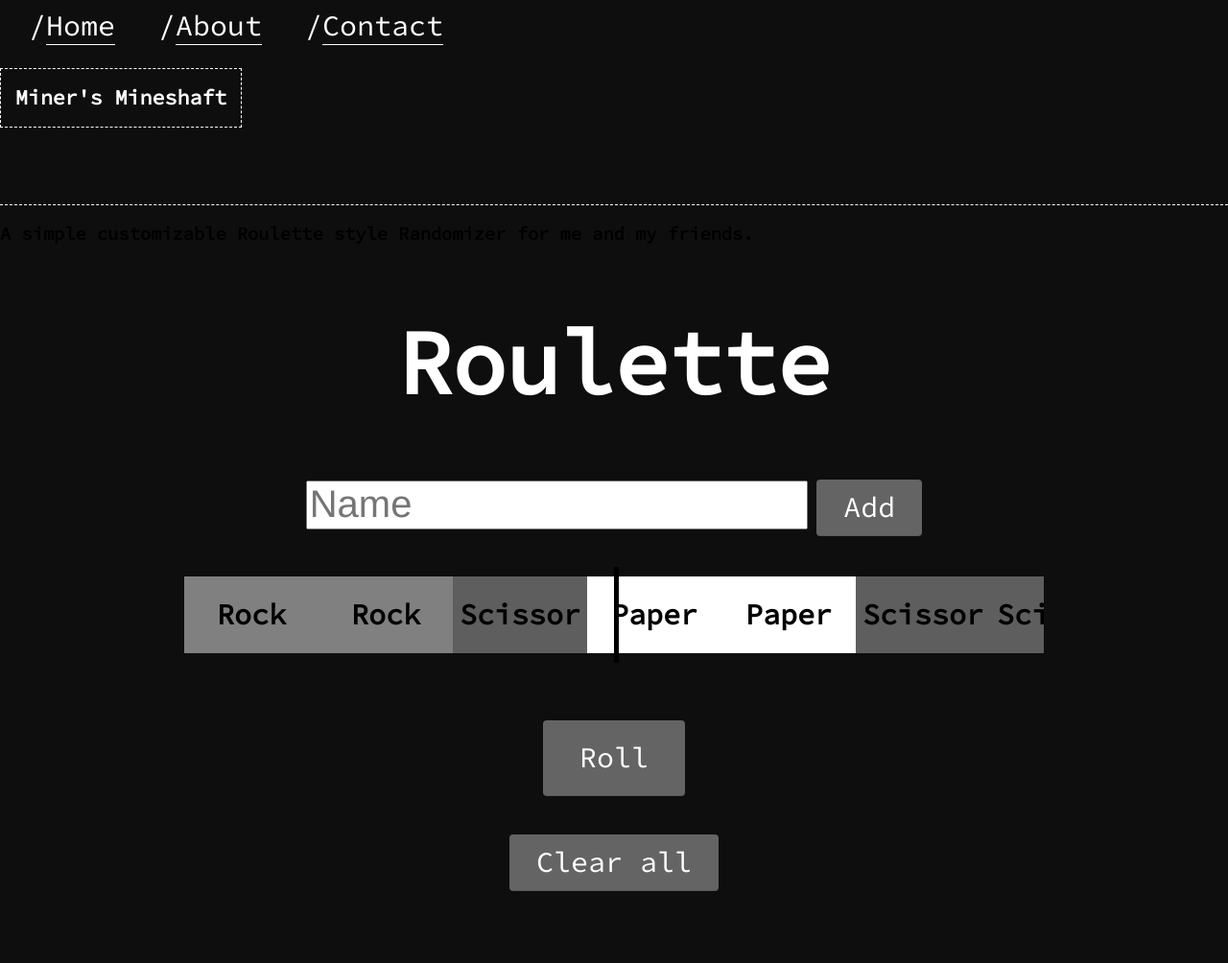
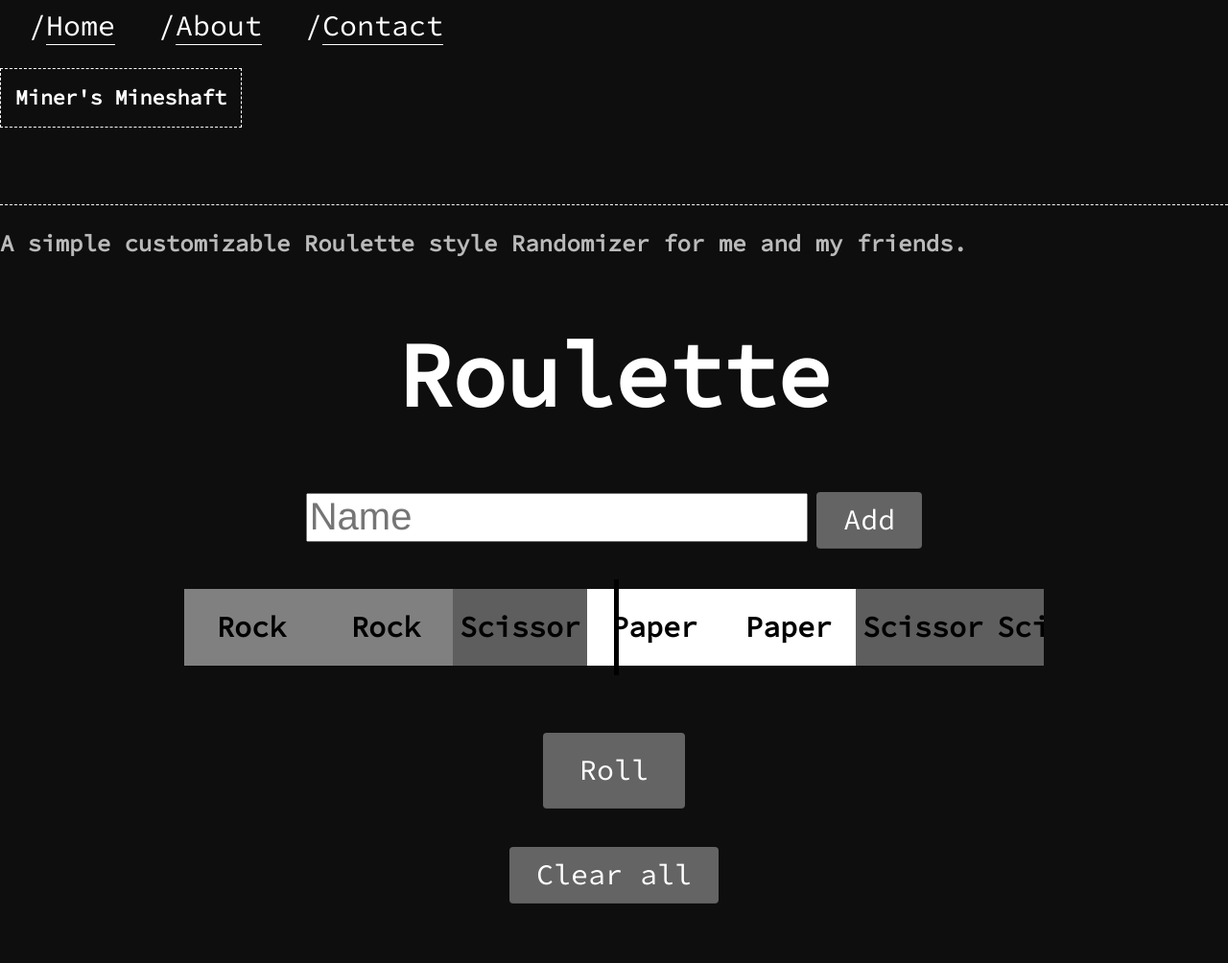
Before and after one commit to MinerBryan/mineshaft, a Jekyll site: the page built from _posts/2020-11-12-roulette.md, in a window 1280 px wide. Shown: the whole page at 96% size. Built offline with Jekyll 4.4.1, drawn with Linux system fonts in a browser that asks for light colours.

Commit message:
Update default-roulette.html

```diff
--- a/_layouts/default-roulette.html
+++ b/_layouts/default-roulette.html
@@ -19,7 +19,7 @@
 	    <a class="title-a" href="{{site.baseurl}}/"><h1 class="title">{{site.title}}</h1></a>
 	</header>
 
-		<h3>{{content}}</h3>
+		<h2>{{content}}</h2>
 
 	<body onload="init()">
 		<center>
```
